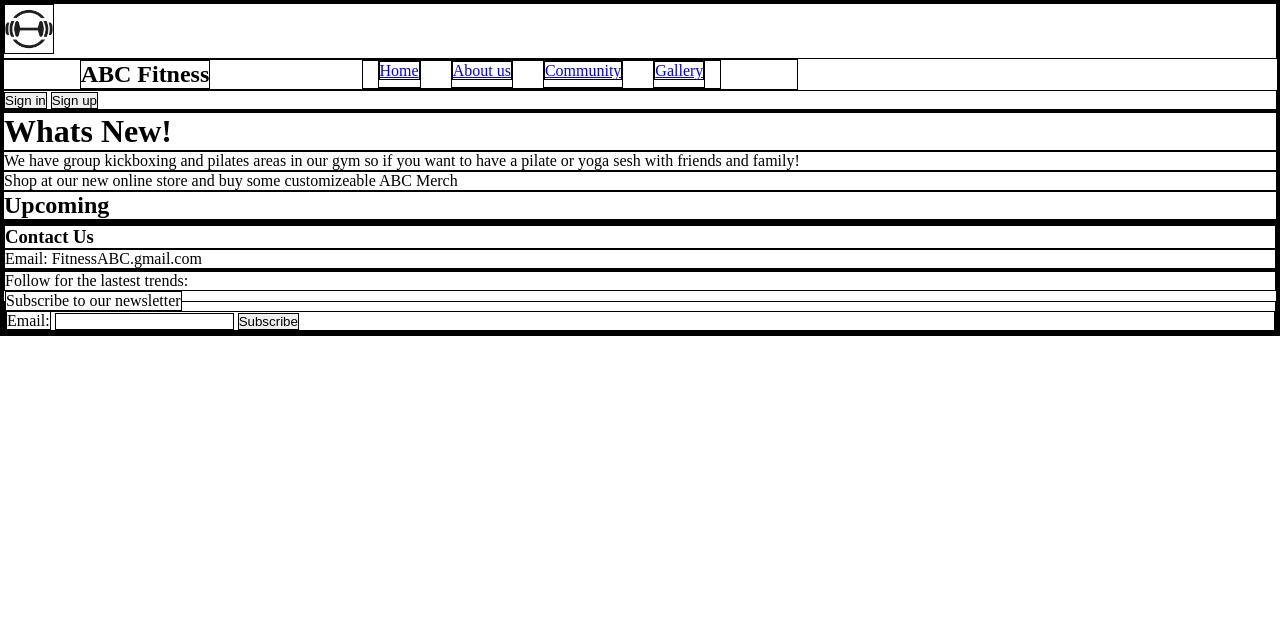
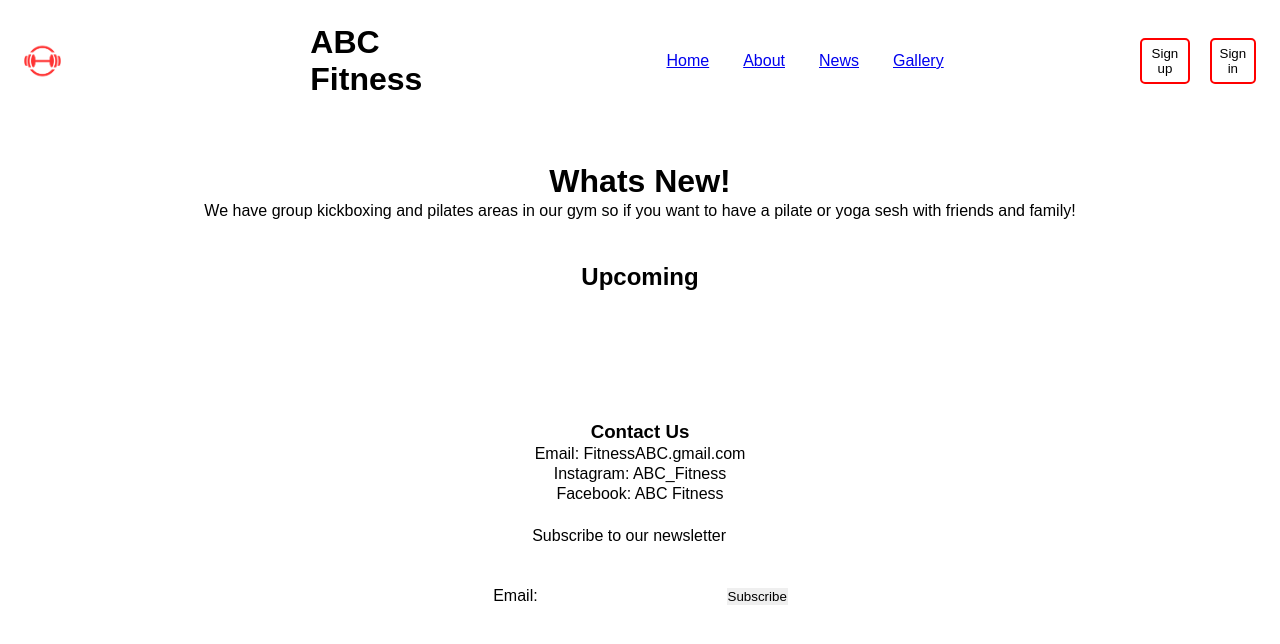
Before and after one commit to T-In-Tech-GH/ABC-DESK, a plain HTML site: page community.html in a window 1280 px wide. Drawn offline with Linux system fonts and the light colour scheme.

Commit message:
gallery page changes

```diff
--- a/aboutus.css
+++ b/aboutus.css
@@ -6,9 +6,6 @@
     border: solid 2px transparent;
 }
 
-body {
-    font-family: Arial, sans-serif;
-}
 
 header {
     display: flex;
@@ -36,7 +33,7 @@ header {
 .btn {
     padding: 6px;
     border-radius: 5px;
-    background-color: white;;
+    background-color: white;
     color: black;
     gap: 20px;
 }
@@ -103,7 +100,8 @@ h3 {
     text-align: center;
     gap: 20px;
     padding: 10px;
-    border: solid 2px black;
+    border: solid 2px transparent;
+    margin-bottom: 20px;
 }
 
 .contact-us p {
@@ -112,8 +110,21 @@ h3 {
 
 .subscribe {
     display: flex;
-    align-content: center;
     justify-content: center;
+}
+
+#subscribe {
+    padding: 3px;
+    border-radius: 5px;
+    background-color: white;
+    color: black;
+}
+
+#subscribe:hover {
+    background-color: black;
+    color: white;
+    transition: ease-in 0.4s;
+    cursor: pointer;
 }
 
 fieldset {
@@ -128,4 +139,13 @@ fieldset {
 #submit {
     padding: 6px;
     border-radius: 5px;
+    background-color: white;
+    border: 1px solid black;
 }
+
+#submit:hover {
+    background-color: black;
+    color: white;
+    transition: 0.4s ease-out;
+    cursor: pointer;
+}
--- a/community.css
+++ b/community.css
@@ -2,14 +2,26 @@
     margin: 0;
     padding: 0;
     box-sizing: border-box;
-    border: 1px solid black;
+    border: 1px solid transparent;
+    font-family: Arial, sans-serif;
 }
 
 
+header {
+    display: flex;
+    align-items: center;
+    padding: 20px;
+    box-shadow: 0 0 40px 0 white;
+}
 
 #logo {
-    width: 50px;
-    height: 50px;
+    width: 40px;
+    height: 40px;
+
+}
+
+.title {
+    margin-left: 20%;
 }
 
 nav {
@@ -29,3 +41,75 @@ nav ul li {
     list-style: none;
     margin: 0 15px;
 }
+
+nav ul li:hover {
+    color: white;
+    transition: 0.3s ease-in-out;
+}
+
+nav ul li:visited {
+    color: white;
+    text-decoration: none;
+}
+
+.auth-buttons {
+    display: flex;
+    justify-content: space-between;
+    align-items: center;
+    gap: 20px;
+}
+
+.btn {
+   background-color: white;
+   border: solid 2px red;
+   border-radius: 5px;
+   padding: 6px;
+}
+
+.btn:hover {
+     background-color: black;
+     color: white;
+     box-shadow: 1px 2px 1px 2px red;
+     transition: 0.2s ease-in-out;
+     cursor: pointer;
+}
+
+.whats-new {
+    display: flex;
+    flex-direction: column;
+    justify-content: center;
+    text-align: center;
+    padding: 20px;
+    margin: 20px;
+    border: solid 2px transparent;
+}
+
+
+.upcoming {
+    display: flex;
+    flex-direction: column;
+    align-items: center;
+    padding: 20px;
+    margin: 20px;
+    border: solid 2px transparent;
+}
+
+.contact-us {
+    display: flex;
+    flex-direction: column;
+    align-items: center;
+    padding: 20px;
+    margin: 20px;
+    border: solid 2px transparent;
+    flex-wrap: wrap;
+}
+
+.subscribe {
+     align-items: center;
+     padding: 20px;
+     margin: 20px;
+}
+
+.email {
+    margin-bottom: 30px;
+}
--- a/community.html
+++ b/community.html
@@ -7,45 +7,44 @@
     <link rel="stylesheet" href="community.css">
 </head>
 <body>
-    <header>
-        <div><img src="ABC Logo black.png" alt="ABC Fitness Logo" id="logo"></div>
-    <nav>
-        <h1>ABC Fitness</h1>
-            <ul>
+     <header class="header">
+        <img src="ABC Logo red.png" id="logo">
+        <h1 class="title">ABC Fitness</h1>
+        <nav class="nav">
+            <ul class="nav-list">
                 <li><a href="index.html">Home</a></li>
-                <li><a href="aboutus.html">About us</a></li>
-                <li><a href="community.html">Community</a></li>
+                <li><a href="aboutus.html">About</a></li>
+                <li><a href="community.html">News</a></li>
                 <li><a href="gallery.html">Gallery</a></li>
             </ul>
-            </nav>
+        </nav>
 
-            <div>
-        <button class="signin" id="signin">Sign in</button>
-        <button class="signup" id="signup">Sign up</button>
-          </div>
+    <div class="auth-buttons">
+        <button class="btn" id="signup">Sign up</button>
+        <button class="btn" id="signin">Sign in</button>
+    </div>
     </header>
-    <main>
-        <h1>Whats New!</h1>
+    <main class="whats-new">
+        <h1 >Whats New!</h1>
         <p>We have group kickboxing and pilates areas in our gym so if you want to have a pilate or yoga sesh with friends and family!</p>
-        <p>Shop at our new online store and buy some customizeable ABC Merch</p>
-
-        <h2>Upcoming</h2>
+        <h2 class="upcoming">Upcoming</h2>
         <p></p>
     </main>
     <footer>
-        <section>
+        <div class="contact-us">
             <h3>Contact Us</h3>
             <p>Email: FitnessABC.gmail.com</p>
-        </section>
-        <section>
-        <p>Follow for the lastest trends: </p>
+            <p>Instagram: ABC_Fitness
+            <p>Facebook: ABC Fitness</p>
+            </p>
         <fieldset>
-            <legend>Subscribe to our newsletter</legend>
-            <form action="#" method="post">
+            <legend class="subscribe">Subscribe to our newsletter</legend>
+            <form action="#" method="post" class="subscribe-form">
                 <label for="email">Email:</label>
                 <input type="email" id="email" name="email" required>
                 <button type="submit">Subscribe</button>
             </form>
+            </div>
         </fieldset>
         </section>
     </footer>
--- a/gallery.css
+++ b/gallery.css
@@ -2,16 +2,26 @@
   margin: 0;
   padding: 0;
   box-sizing: border-box;
-  border: 1px solid black;
+  border: solid 1px transparent;
 }
 
 body {
   font-family: Arial, sans-serif;
 }
 
+h1 {
+  color: black;;
+}
+
 h2 {
   text-align: center;
-  font-size: 2rem;
+  font-size: 2em;
+  margin-top: 20px;
+}
+
+.reminder {
+  text-align: center;
+  margin: 20px;
 }
 
 .header {
@@ -19,16 +29,13 @@ h2 {
   justify-content: space-between;
   align-items: center;
   padding: 20px;
-  background-color: #1e1b1c;
+  box-shadow: 1px 2px 2px 3px black;
+
 }
 
 .logo {
   width: 30px;
   height: 30px;
-}
-
-.nav {
-  display: flex;
 }
 
 .nav-list {
@@ -58,7 +65,8 @@ h2 {
 .btn {
   cursor: pointer;
   padding: 3px;
-  background-color: #ffffee;
+  background-color: black;
+  color: white;
   border: none;
   padding: 7px;
   border-radius: 5px;
@@ -66,13 +74,26 @@ h2 {
 }
 
 .btn:hover {
-  background-color: hsl(0, 0%, 34%);
+  background-color: black;
   transition: background-color 0.5s ease;
+  box-shadow: 3px 3px 4px hsl(124, 100%, 73%)
 }
 
 img {
-  width: 25%;
-  margin: 10px auto;
+  width: 100%;
+}
+
+.reminder {
+   justify-content: center;
+}
+
+input {
+   margin: 7px 7px;
+   cursor: pointer;
+}
+
+input:hover {
+  box-shadow: 3px 3px 3px 3px;
 }
 
 .btn-card {
@@ -92,13 +113,59 @@ img {
   transition: background-color 0.5s ease;
 }
 
-footer {
-    display: flex;
-    justify-content: space-between;
-    align-items: center;
+.cart-items {
+  display: flex;
+  flex-direction: column;
+  justify-content: center;
+  text-align: center;
+  align-items: center;
+}
+
+.button-card {
+  cursor: pointer;
+  padding: 7px;
+  background-color: #1e1b1c;
+  color: #ffffee;
+  border: none;
+  border-radius: 5px;
+  margin-top: 5px;
+}
+
+.button-card:hover {
+  cursor: pointer;
+  background-color: white;
+  color: black;
+  transition: background-color 0.5s ease;
+  box-shadow: 2px 2px 3px hsl(0, 0%, 34%)
 }
 
 .footer-columns {
     display: flex;
+    flex-direction: row;
+    justify-content: center;
+    align-items: center;
+    text-align: center;
     gap: 20px;
+    margin-top: 50px;
 }
+
+.subscribe {
+  display: flex;
+  flex-direction: column;
+  align-items: center;
+  margin-top: 30px;
+}
+
+.submit-btn {
+  cursor: pointer;
+  padding: 3px;
+  border-radius: 5px;
+  background-color: black;
+  color: white;
+
+}
+
+.submit-btn:hover {
+  transition: background-color 0.5s ease-in-out;
+  background-color: red;
+}
--- a/index.css
+++ b/index.css
@@ -98,7 +98,7 @@ figure {
 footer {
   display: flex;
   border: solid 1px black;
-  flex-direction: column-reverse;
+  flex-direction: column;
   align-items: center;
   padding: 10px;
   background-color: #1e1b1c;
```
Also changed, not shown: aboutus.html (+6 -8 lines), gallery.html (+19 -6 lines).
